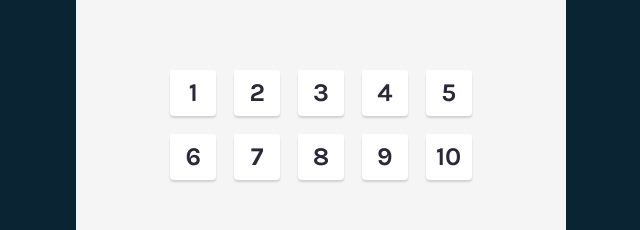
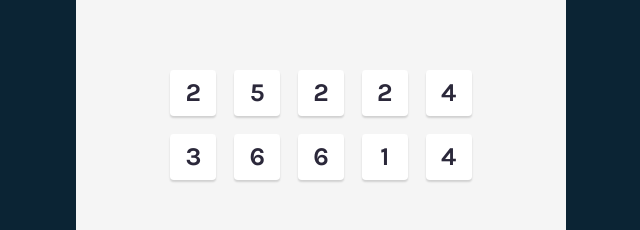
Before and after one commit to komalgill0310/tenzies_game, a React (Vite) app: page / in a window 1280 px wide. Shown: the part 275-505 px from the top of the page, without its empty margins (319-959 px from the left). Built offline with nearby package versions, Linux system fonts and the light colour scheme.

Commit message:
each dice is generating random number, when refreshed

```diff
--- a/src/App.jsx
+++ b/src/App.jsx
@@ -1,7 +1,10 @@
+import React, {useState} from 'react'
+
 import './App.css'
 import Die from './components/Die'
 
 function App() {
+  const [dieValuesArr, setDieValuesArr] = useState(allNewDice())
 
   function allNewDice(){
     const diceArr = []
@@ -10,24 +13,16 @@ function App() {
       const dieNum = Math.floor(Math.random()*6) + 1
       diceArr.push(dieNum)
     }
-    console.log(diceArr)
+    return diceArr
   }
 
-  allNewDice()
+  const diceElements = dieValuesArr.map((dieValue,i) => <Die key={i} value={dieValue} />)
+  console.log(diceElements);
 
   return (
     <main>
       <div className="die-container">
-        <Die value={1}/>
-        <Die value={2}/>
-        <Die value={3}/>
-        <Die value={4}/>
-        <Die value={5}/>
-        <Die value={6}/>
-        <Die value={7}/>
-        <Die value={8}/>
-        <Die value={9}/>
-        <Die value={10}/>
+        {diceElements}
       </div>
     </main>
   )
```
